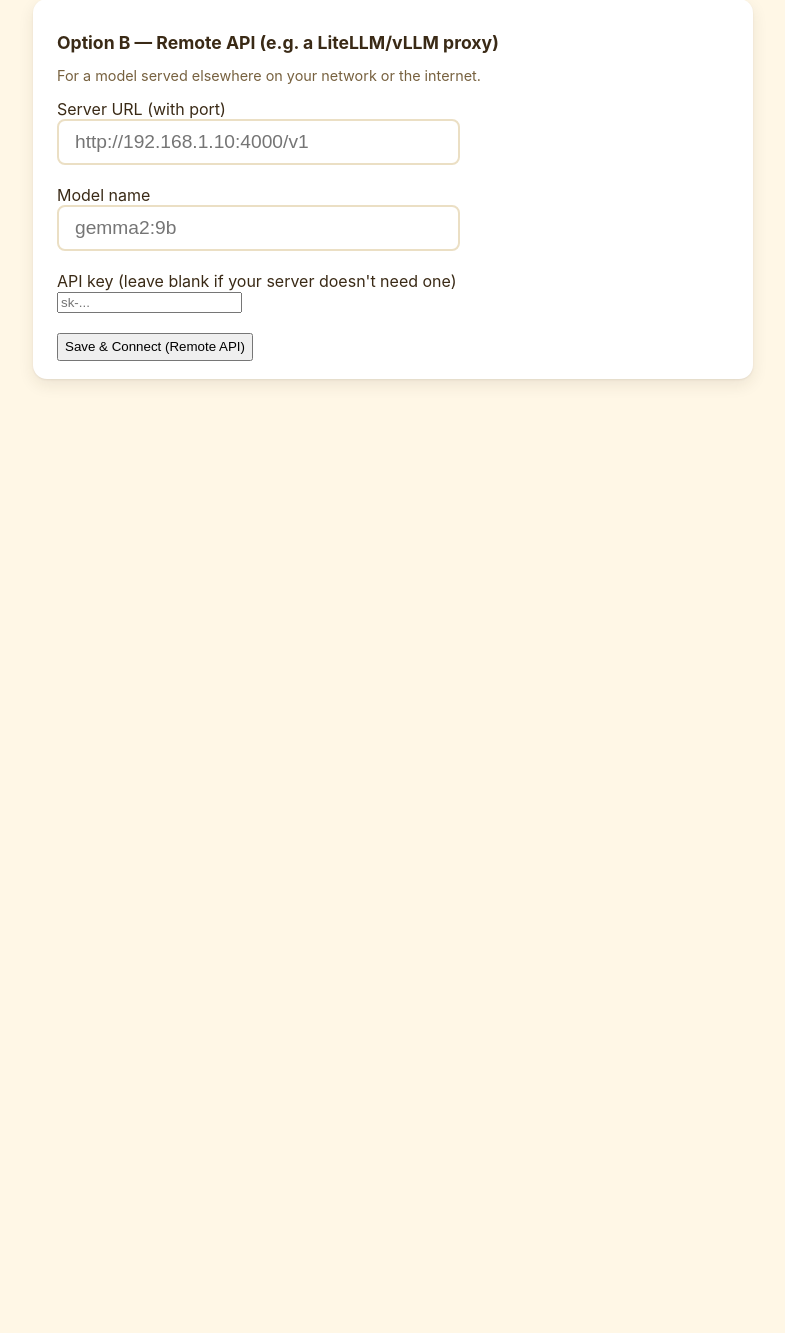
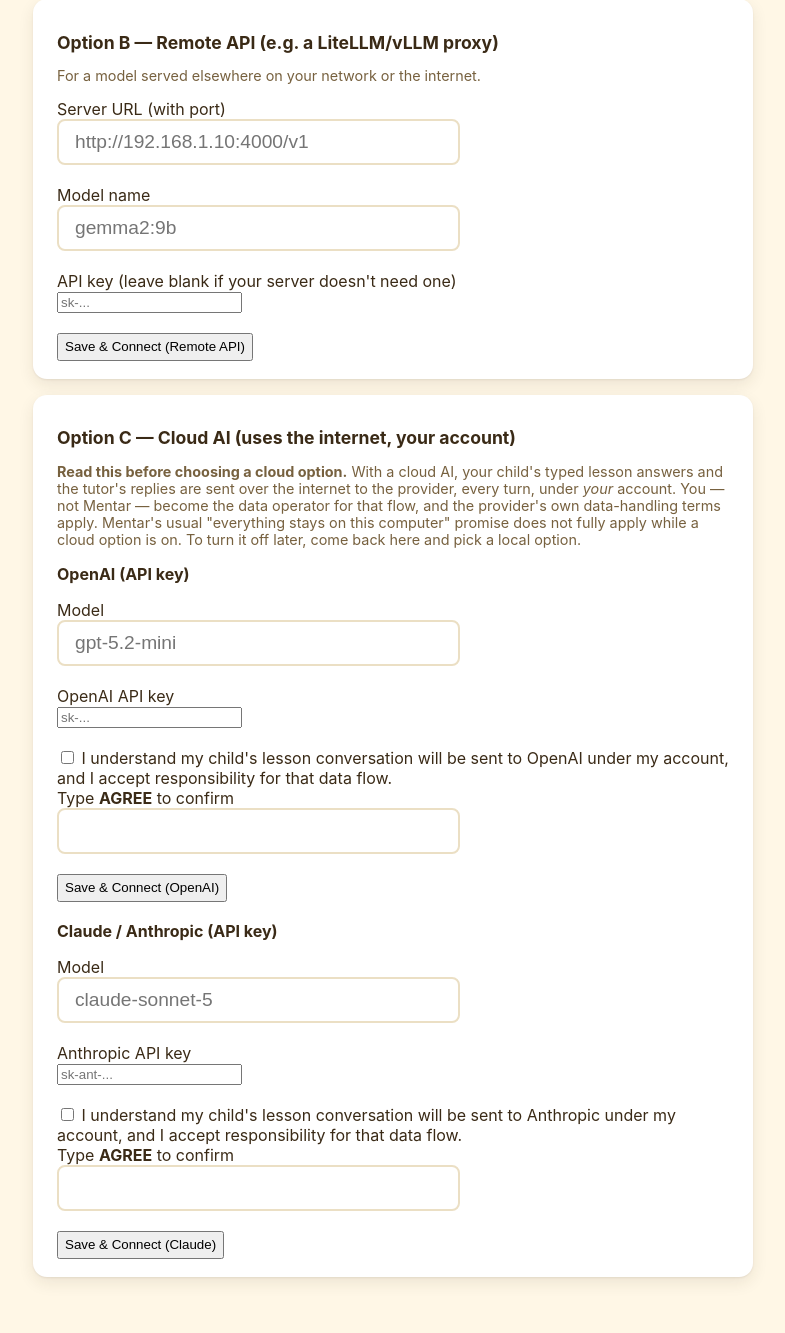
Before and after one commit to avps82/mentar, a Flask app: page /setup in a window 1280 px wide. Shown: the part 535-1868 px from the top of the page, without its empty margins (247-1032 px from the left). Before the commit the page ends 917 px from the top, so only its background shows below. Run offline with Flask 3, Linux system fonts and the light colour scheme; parts of the project's set-up code (start-up, migrations or seed data) failed here and were passed over; some libraries are stand-ins or nearby versions.

Commit message:
feat: cloud backends P2 — setup UX, consent screens, and the honesty pass
Phase 2 of the approved cloud-backend plan: the sanctioned (API-key) feature is
now complete end to end.

Web: /setup Option C (OpenAI / Claude forms). Consent is validated BEFORE
anything is written -- checkbox AND a typed AGREE, mirroring /parent/ack's
RESUME, because a checkbox alone is one accidental tap. The disclosure states
what leaves the device, to whom, under whose account, that the local-only
promise is suspended, and how to turn it off. A cloud config without a consent
record fails the setup gate: make_llm_call would refuse it, so green-lighting
it would bounce the child into a broken session.

CLI: --runtime openai|claude -> _setup_cloud. Non-interactive runs REQUIRE
--accept-cloud-terms (a script cannot consent on the parent's behalf); the
statement prints either way; consent is recorded before verify because verify
builds make_llm_call, which enforces it. The disclosure literal is t7.3-exempt
with the marker as a real comment -- the first attempt put it after the opening
triple-quote, which passed the gate by embedding the marker IN the parent-facing
text; caught by printing the statement, not by the gate.

Truth on every page: the trust strip and subjects wording are conditional on an
active cloud backend via a context processor -- 'no cloud - no accounts' over a
live cloud backend would be a lie on every screen.

Probe: a clean 404/405 from models.list() now reads as 'reachable' (Anthropic's
compat surface may not serve a catalog); everything else stays a failure.

Docs: SAFETY §4.5 amended (credentials stored only on the parent's own device)
+ §5.6 row Built; README privacy bullet qualified; PILOT_CONSENT cloud note;
SPEC §20.1 marked built; MODEL.md U-80 reworded (excluded from the DEFAULT
roster, reachable only via the consent-gated path); RUNNING.md gains the cloud
section with revocation steps.

29 setup tests green (8 new); both consent-gate mutants die (web validation
removed, CLI flag check skipped); 199 across the affected cluster.

Co-Authored-By: Claude Opus 5 <noreply@anthropic.com>

```diff
--- a/src/mentar/tools/check_doc_paths.py
+++ b/src/mentar/tools/check_doc_paths.py
@@ -79,6 +79,7 @@ _RUNTIME_ARTIFACTS = {
     "config/.env",                  # operator-created, never committed
     "eval/dataset_v1.jsonl",        # git-ignored eval data
     "config/inference.yaml",        # operator-written; config/inference.example.yaml is tracked
+    "config/cloud_consent.yaml",    # written by the cloud-consent step (SAFETY §4.5), gitignored
     # graphify output (docs/design/R16_release_plan.md §graphify): generated into
     # graphify-out/ by a tool run, deliberately untracked.
     "graph.json", "graph.html", "manifest.json",
--- a/src/mentar/web/app.py
+++ b/src/mentar/web/app.py
@@ -505,7 +505,16 @@ def _probe_llm_backend(endpoint: dict, deep: bool = False) -> tuple[bool, int, s
             base_url=endpoint["base_url"], api_key=endpoint["api_key"],
             timeout=60.0 if deep else 5.0,
         )
-        client.models.list()
+        try:
+            client.models.list()
+        except Exception as exc:  # noqa: BLE001 — status-code check below
+            # Anthropic's OpenAI-compat surface (and other minimal compat
+            # servers) may not serve a models catalog at all. A clean HTTP
+            # 404/405 means "reachable, endpoint absent" — for the shallow
+            # "is there a server here?" question that is a YES. Anything
+            # else (conn refused, 401, 5xx) stays a real failure.
+            if getattr(exc, "status_code", None) not in (404, 405):
+                raise
         if deep:
             resp = client.chat.completions.create(
                 model=endpoint["model"],
@@ -517,6 +526,21 @@ def _probe_llm_backend(endpoint: dict, deep: bool = False) -> tuple[bool, int, s
         return True, round((_time.monotonic() - start) * 1000), None
     except Exception as exc:
         return False, round((_time.monotonic() - start) * 1000), str(exc)
+
+
+def _has_cloud_consent_cached(backend: str) -> bool:
+    from mentar.consent import has_cloud_consent
+    return has_cloud_consent(backend)
+
+
+@app.context_processor
+def _inject_cloud_state():
+    """Every page's trust strip must tell the truth: 'no cloud · no accounts'
+    over an ACTIVE cloud backend would be a lie on every screen. None when
+    local (the default wording stays); the provider's name when cloud is on."""
+    backend = ((_INFERENCE_CFG or {}).get("backend") or "").lower()
+    names = {"openai": "OpenAI", "claude": "Anthropic"}
+    return {"cloud_provider": names.get(backend)}
 
 
 def _setup_is_complete() -> bool:
@@ -535,7 +559,14 @@ def _setup_is_complete() -> bool:
         return _SETUP_GATE_CACHE["ok"]
 
     ok = False
-    if _INFERENCE_CONFIG_PATH.exists():
+    backend = ((_INFERENCE_CFG or {}).get("backend") or "").lower()
+    if backend in ("openai", "claude") and not _has_cloud_consent_cached(backend):
+        # A cloud config with no recorded parent acknowledgment is NOT set up,
+        # however reachable the provider is — make_llm_call would refuse it, so
+        # green-lighting it here would bounce the child into a broken session.
+        # Route the parent back to /setup to complete (or re-do) the consent.
+        ok = False
+    elif _INFERENCE_CONFIG_PATH.exists():
         if _LLM_STATUS_ENDPOINT is None:
             ok = True  # in-process backend -- no HTTP endpoint to probe, trust it
         else:
@@ -749,23 +780,50 @@ def setup_save():
     model = request.form.get("model", "").strip()
     api_key = (request.form.get("api_key", "")).strip()
 
-    if backend not in ("ollama", "vllm") or not base_url or not model:
+    _CLOUD = {"openai": "OPENAI_API_KEY", "claude": "ANTHROPIC_API_KEY"}
+    if backend in _CLOUD:
+        # ── Cloud path (SPEC §20.1). Consent BEFORE anything is written: the
+        # child's lesson turns will leave this device under the parent's
+        # account, and SAFETY §4.5 requires the acknowledgment up front. Both
+        # the checkbox AND the typed word, mirroring /parent/ack's RESUME —
+        # a checkbox alone is one accidental tap.
+        if not model or not api_key:
+            return render_template("setup.html", result={
+                "ok": False, "error": "Please fill in the model and API key."})
+        if (request.form.get("cloud_ack") != "on"
+                or request.form.get("cloud_confirm", "").strip().upper() != "AGREE"):
+            return render_template("setup.html", result={
+                "ok": False,
+                "error": "Cloud setup needs the acknowledgment box ticked AND the "
+                         "word AGREE typed — nothing was saved."})
+        try:
+            upsert_dotenv_value(
+                _INFERENCE_CONFIG_PATH.parent / ".env", _CLOUD[backend], api_key)
+        except ValueError as exc:
+            return render_template("setup.html", result={"ok": False, "error": str(exc)})
+        from mentar.consent import record_cloud_consent
+        record_cloud_consent(backend)
+        cfg = {"backend": backend,
+               backend: {"model": model, "api_key": "${" + _CLOUD[backend] + "}"}}
+        if base_url:  # optional for cloud — code default is the provider host
+            cfg[backend]["base_url"] = base_url
+    elif backend in ("ollama", "vllm") and base_url and model:
+        cfg = {"backend": backend, backend: {"base_url": base_url, "model": model}}
+        if backend == "vllm":
+            if api_key:
+                try:
+                    upsert_dotenv_value(
+                        _INFERENCE_CONFIG_PATH.parent / ".env", "MENTAR_VLLM_API_KEY", api_key
+                    )
+                except ValueError as exc:
+                    # A pasted key with a line break in it. Show the parent the
+                    # reason on the form rather than a 500 -- nothing is written.
+                    return render_template("setup.html", result={"ok": False, "error": str(exc)})
+                cfg["vllm"]["api_key"] = "${MENTAR_VLLM_API_KEY}"
+            else:
+                cfg["vllm"]["api_key"] = "no-key"
+    else:
         return render_template("setup.html", result={"ok": False, "error": "Please fill in all fields."})
-
-    cfg: dict = {"backend": backend, backend: {"base_url": base_url, "model": model}}
-    if backend == "vllm":
-        if api_key:
-            try:
-                upsert_dotenv_value(
-                    _INFERENCE_CONFIG_PATH.parent / ".env", "MENTAR_VLLM_API_KEY", api_key
-                )
-            except ValueError as exc:
-                # A pasted key with a line break in it. Show the parent the
-                # reason on the form rather than a 500 -- nothing is written.
-                return render_template("setup.html", result={"ok": False, "error": str(exc)})
-            cfg["vllm"]["api_key"] = "${MENTAR_VLLM_API_KEY}"
-        else:
-            cfg["vllm"]["api_key"] = "no-key"
 
     write_inference_config(cfg, _INFERENCE_CONFIG_PATH)
     _reload_inference_config()
--- a/src/mentar/web/templates/_base.html
+++ b/src/mentar/web/templates/_base.html
@@ -10,7 +10,9 @@
   <a href="/" class="brand"><span class="brand-emoji">🧠</span> <span class="brand-text">Mentar</span>{% if subject_label %} <span class="subject-label">· {{ subject_label }}</span>{% endif %}</a>
   <a href="/settings" class="settings-link" aria-label="Settings">⚙️ Settings</a>
 </div>
-<p class="trust-strip">Runs entirely locally · no cloud · no accounts</p>
+{% if cloud_provider %}<p class="trust-strip">Runs locally · cloud AI on (parent-approved · {{ cloud_provider }})</p>
+{% else %}<p class="trust-strip">Runs entirely locally · no cloud · no accounts</p>
+{% endif %}
 {% endblock %}
 {% block content %}{% endblock %}
 {% block footer %}{% endblock %}
--- a/src/mentar/web/templates/setup.html
+++ b/src/mentar/web/templates/setup.html
@@ -42,4 +42,51 @@
     <button type="submit">Save &amp; Connect (Remote API)</button>
   </form>
 </section>
+
+<section class="settings-section">
+  <h2 style="font-size:1.1rem">Option C — Cloud AI (uses the internet, your account)</h2>
+  <p class="hint"><strong>Read this before choosing a cloud option.</strong>
+    With a cloud AI, your child's typed lesson answers and the tutor's replies are sent
+    over the internet to the provider, every turn, under <em>your</em> account.
+    You — not Mentar — become the data operator for that flow, and the provider's own
+    data-handling terms apply. Mentar's usual "everything stays on this computer"
+    promise does not fully apply while a cloud option is on.
+    To turn it off later, come back here and pick a local option.</p>
+
+  <form method="POST" action="/setup">
+    <input type="hidden" name="backend" value="openai">
+    <h3 style="font-size:1rem">OpenAI (API key)</h3>
+    <label>Model<br>
+      <input type="text" name="model" placeholder="gpt-5.2-mini">
+    </label><br><br>
+    <label>OpenAI API key<br>
+      <input type="password" name="api_key" placeholder="sk-...">
+    </label><br><br>
+    <label><input type="checkbox" name="cloud_ack">
+      I understand my child's lesson conversation will be sent to OpenAI under my
+      account, and I accept responsibility for that data flow.</label><br>
+    <label>Type <strong>AGREE</strong> to confirm<br>
+      <input type="text" name="cloud_confirm" autocomplete="off">
+    </label><br><br>
+    <button type="submit">Save &amp; Connect (OpenAI)</button>
+  </form>
+
+  <form method="POST" action="/setup" style="margin-top:1.2rem">
+    <input type="hidden" name="backend" value="claude">
+    <h3 style="font-size:1rem">Claude / Anthropic (API key)</h3>
+    <label>Model<br>
+      <input type="text" name="model" placeholder="claude-sonnet-5">
+    </label><br><br>
+    <label>Anthropic API key<br>
+      <input type="password" name="api_key" placeholder="sk-ant-...">
+    </label><br><br>
+    <label><input type="checkbox" name="cloud_ack">
+      I understand my child's lesson conversation will be sent to Anthropic under my
+      account, and I accept responsibility for that data flow.</label><br>
+    <label>Type <strong>AGREE</strong> to confirm<br>
+      <input type="text" name="cloud_confirm" autocomplete="off">
+    </label><br><br>
+    <button type="submit">Save &amp; Connect (Claude)</button>
+  </form>
+</section>
 {% endblock %}
--- a/src/mentar/web/templates/subjects.html
+++ b/src/mentar/web/templates/subjects.html
@@ -3,7 +3,7 @@
 {% block body_class %}wide-page{% endblock %}
 {% block content %}
 <p style="text-align:center;color:var(--text-muted);max-width:480px;margin:0 auto 8px">
-  Your private learning helper — everything stays on this computer.
+  Your private learning helper{% if cloud_provider %} — using {{ cloud_provider }}'s cloud AI, approved by your parent{% else %} — everything stays on this computer{% endif %}.
 </p>
 <h2 style="text-align:center;color:var(--text)">What would you like to learn today?</h2>
 {% if not subject_groups %}
```
Also changed, not shown: docs/MODEL.md (+1 -1 lines), docs/PILOT_CONSENT.md (+3 -0 lines), docs/RUNNING.md (+23 -0 lines), docs/SAFETY.md (+2 -2 lines), docs/SPEC.md (+4 -2 lines), src/mentar/cli/__main__.py (+88 -1 lines), tests/cli/test_setup_cmd.py (+51 -0 lines), tests/web/test_setup_gate.py (+105 -0 lines), README.md.
